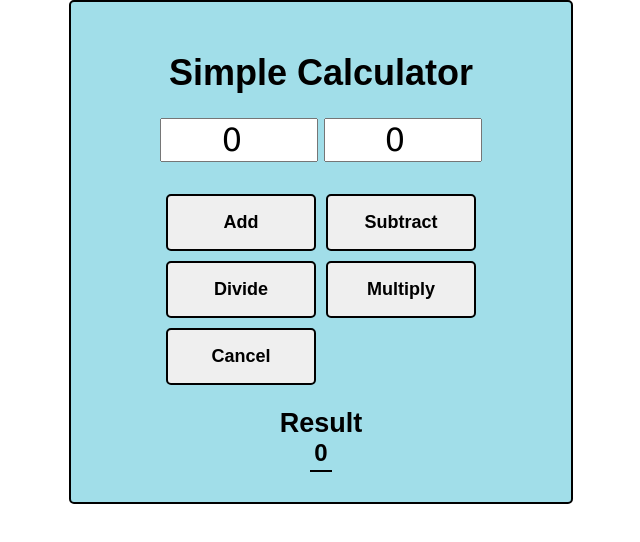
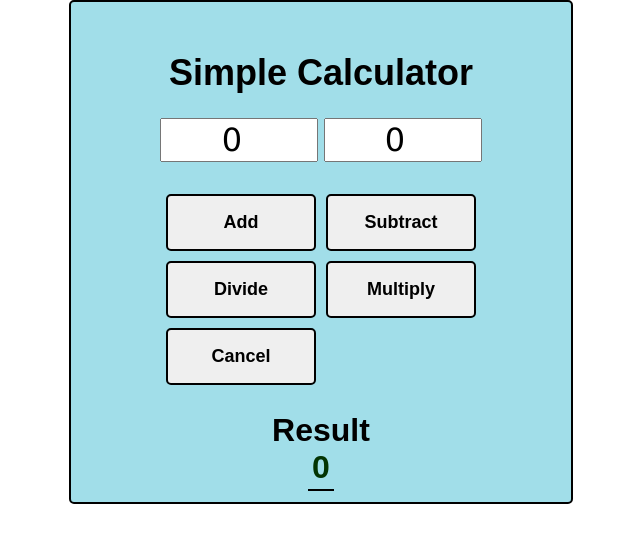
Before and after one commit to swilderspin/calculator1, a plain HTML site: page index.html in a window 1280 px wide. Shown: the whole page, without its empty margins (319-959 px from the left). Drawn offline with Linux system fonts and the light colour scheme.

Commit message:
Add files via upload

```diff
--- a/css/index.css
+++ b/css/index.css
@@ -12,6 +12,7 @@ h1 {
 
 h2 {
     margin-bottom: 0;
+    font-size: 2rem;
 }
 
 span {
@@ -69,7 +70,7 @@ span {
 }
 
 .result-number {
-    font-size: 24px;
+    font-size: 2rem;
     font-weight: bold;
-    ;
+    color: rgb(3, 52, 3);
 }
```
